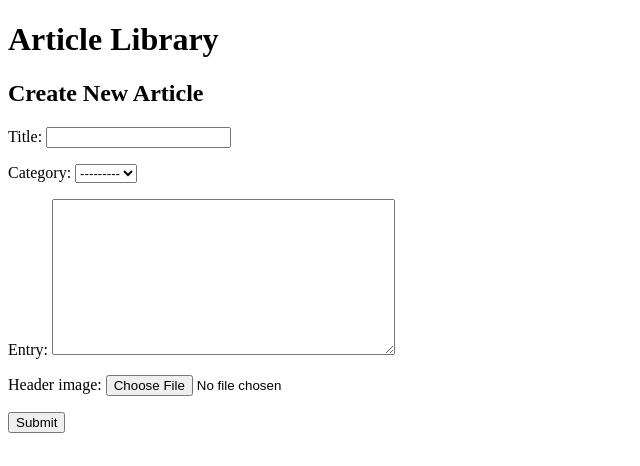
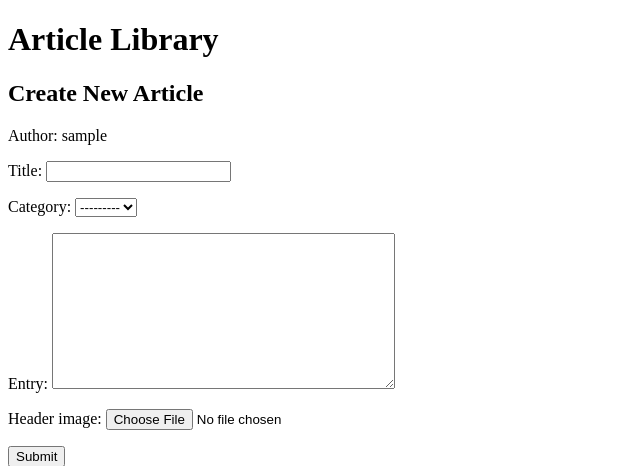
Before and after one commit to calm-chaos/hobbysite-F-12, a Django app: page /wiki/article/add in a window 1280 px wide. Shown: the part 82-548 px from the top of the page, without its empty margins (0-640 px from the left). Run offline with Django 5.2, Linux system fonts and the light colour scheme; the visitor is signed in with stand-in values (Sample User, id 1); data that the repository does not hold is empty.

Commit message:
added author:user line to wiki_create.html

```diff
--- a/hobbysite/templates/wiki_create.html
+++ b/hobbysite/templates/wiki_create.html
@@ -7,7 +7,7 @@
 
 <body>
     <h2>Create New Article</h2>
-
+    <p> Author: {{ request.user }} </p>
     <form method="post" enctype="multipart/form-data">
         {% csrf_token %}
         {{ form.as_p }}
```
